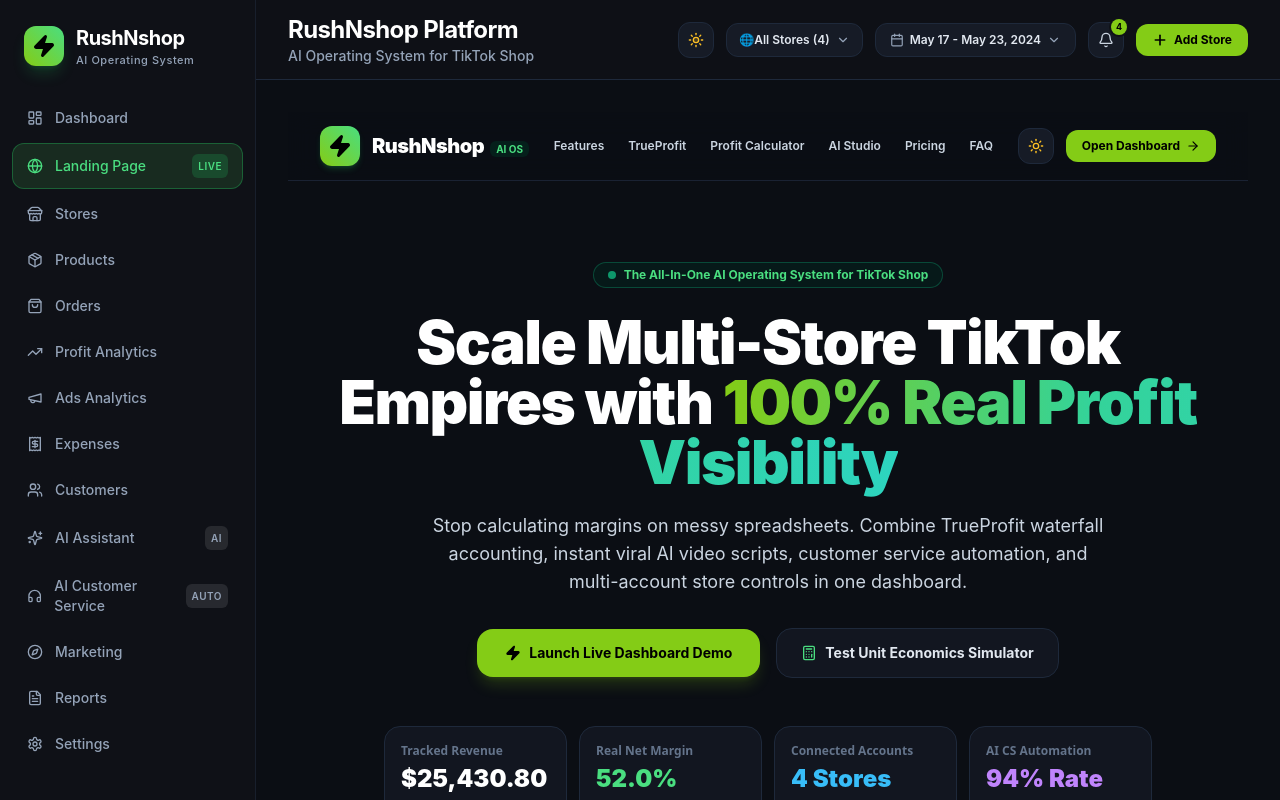
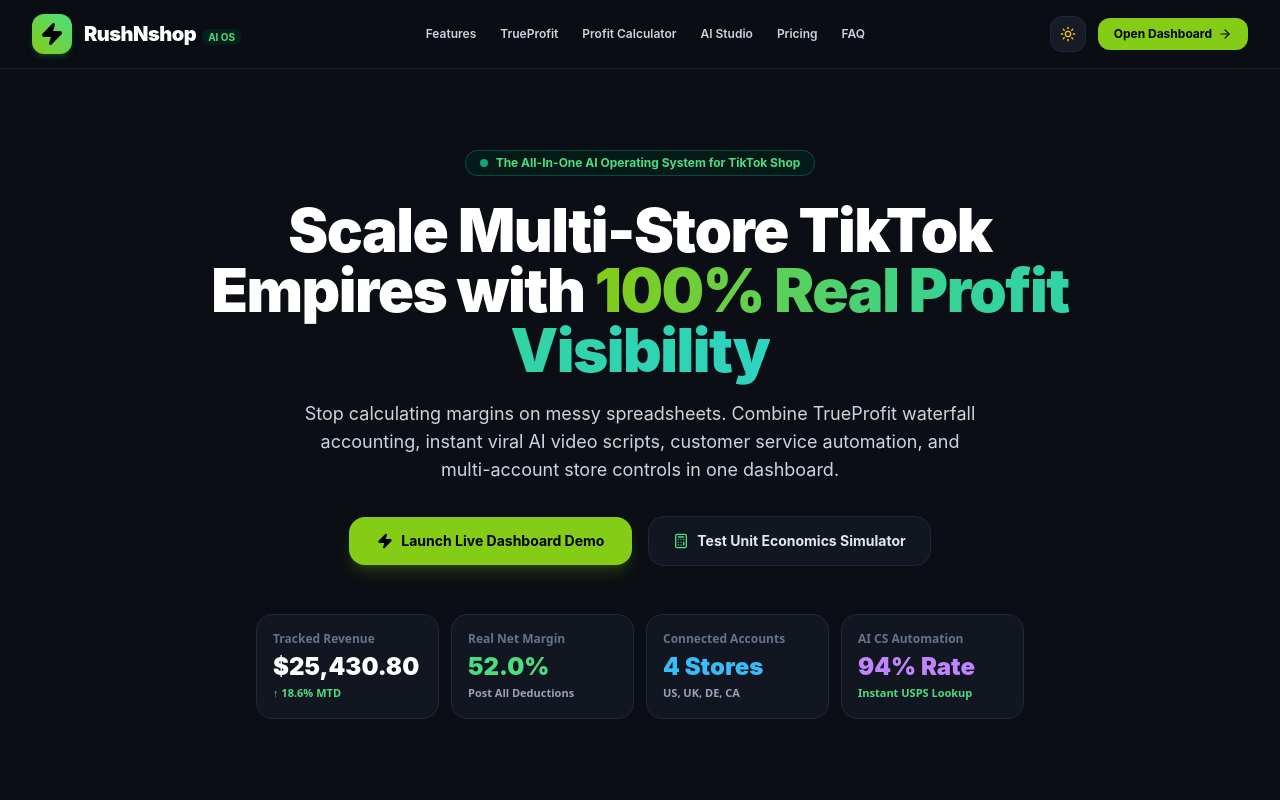
Before and after one commit to shahzaibbusiness2026-work/RushNShop-Dashboard, a Next.js app: page /landing in a window 1280 px wide. Shown: the top 800 px of the page. Built offline with nearby package versions, Linux system fonts and the light colour scheme.

Commit message:
feat: isolate landing page layout without sidebar until viewing dashboard

```diff
--- a/app/layout.tsx
+++ b/app/layout.tsx
@@ -1,6 +1,7 @@
 'use client';
 
 import React, { useState } from 'react';
+import { usePathname } from 'next/navigation';
 import './globals.css';
 import { StoreProvider } from '../context/StoreContext';
 import Sidebar from '../components/layout/Sidebar';
@@ -9,6 +10,8 @@
 
 export default function RootLayout({ children }: { children: React.ReactNode }) {
   const [mobileMenuOpen, setMobileMenuOpen] = useState(false);
+  const pathname = usePathname();
+  const isLandingPage = pathname === '/landing';
 
   return (
     <html lang="en" className="dark" suppressHydrationWarning>
@@ -26,6 +29,13 @@
       </head>
       <body className="bg-slate-50 dark:bg-[#0b0e14] text-slate-900 dark:text-slate-100 antialiased selection:bg-lime-400 selection:text-black min-h-screen">
         <StoreProvider>
+          {isLandingPage ? (
+            /* Standalone Full-Width Landing Page (No Sidebar, No TopHeader) */
+            <main className="min-h-screen w-full bg-slate-50 dark:bg-[#0b0e14] overflow-x-hidden">
+              {children}
+            </main>
+          ) : (
+            /* Main Dashboard App Layout with Sidebar & Header */
             <div className="flex min-h-screen bg-slate-50 dark:bg-[#0b0e14] text-slate-900 dark:text-slate-100">
               {/* Sidebar */}
               <Sidebar mobileOpen={mobileMenuOpen} setMobileOpen={setMobileMenuOpen} />
@@ -40,6 +50,7 @@
                 <MobileNavBar onOpenMenu={() => setMobileMenuOpen(true)} />
               </div>
             </div>
+          )}
         </StoreProvider>
       </body>
     </html>
```
Lines whose indentation alone changed are shown as unchanged.
